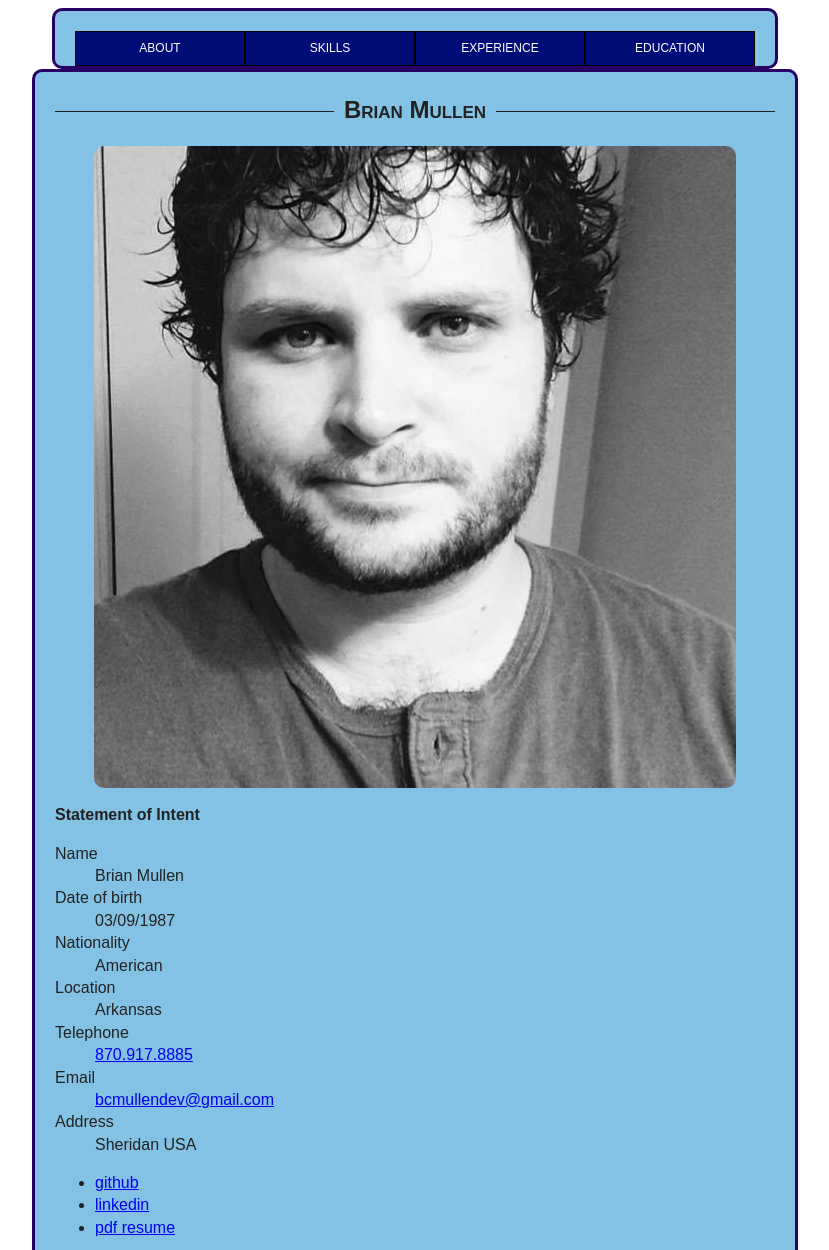
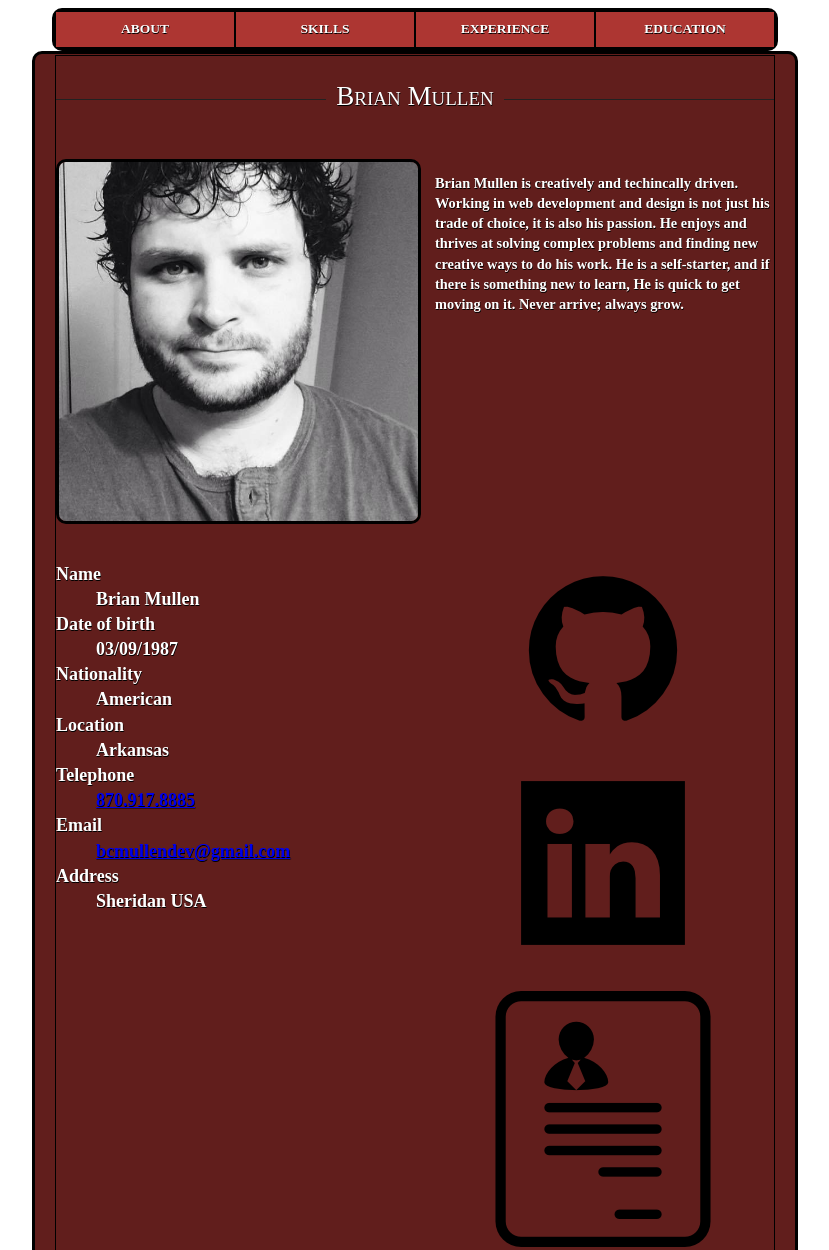
Before and after one commit to bcmullen/MobileWebDev, a website built with Parcel: page resume/index.html in a window 1280 px wide. Shown: the top 1250 px of the page, without its empty margins (225-1054 px from the left). Built offline with nearby package versions, Linux system fonts and the light colour scheme.

Commit message:
massive style overhaul.  not finished yet

```diff
--- a/resume/css/style.css
+++ b/resume/css/style.css
@@ -261,7 +261,12 @@ textarea {
   }
 }
 body {
-  font-family: 'Yanone Kaffeesatz', sans-serif;
+font-family: 'Big Shoulders Inline Display';
+font-size: large;
+font-weight: bold;
+text-shadow: #000 .5px .5px;
+
+color: #fff;
 }
 .container
 {
@@ -273,6 +278,7 @@ nav.primary
 {
   display: grid;
   grid-template-columns: repeat(4,2fr);
+  max-width: 720px;
 }
 
 .headshot {
@@ -283,12 +289,13 @@ nav.primary
   height:auto;
    display: block;
    border-radius: 10px;
+   border-style: solid;
+border-width: 3px;
+  border-color: #000;
 }
 
 
-main{
-  padding: 1px 20px;
-}
+
 
 main h1
 {
@@ -301,20 +308,19 @@ main h1
   flex-direction: row;
 }
 
-main h1:before, main h1:after {
+main h1:before,
+main h1:after {
   background-color: #222;
+  content: "\a0";
   flex-grow: 1;
-  height: 1px;
+  height: 1.5px;
   position: relative;
-  top: 0.75em;
-  content: '\a0';
+  top: 0.80em;
 }
-main h1:before
-{
-  margin-right:10px;
+main h1:before {
+  margin-right: 10px;
 }
-main h1:after
-{
+main h1:after {
   margin-left: 10px;
 }
 
@@ -323,39 +329,168 @@ main h1:after
   border-radius: 10px;
   max-width:720px;
   margin:0 auto;
-  background:  rgba(81, 168, 219, .70);
+  background: #611E1C;
 border-style: solid;
 border-width: 3px;
-  border-color: #270066;
+  border-color: #000;
 }
 
-nav.primary{
 
-  display:grid;
-  grid-template-columns: 2fr 2fr 2fr 2fr;
-  /* --- Using Repeat Keyword ---*/
-  grid-template-columns: repeat(4,1fr);
-  padding:20px 20px 0px 20px;
-}
 
 nav a:link, nav a:visited{
   border:1px solid #000;
   padding:8px 16px;
   text-align:center;
   text-decoration:none;
-  color:#222222;
+  color:#001EE0;
   text-transform:uppercase;
   font-size:.75em;
-  background:#000C78;
+  background:#AD3632;
   transition: background-color .5s ease;
   color:#fff;
 }
 
 nav a:hover{
-   background:#270066;
+   background:#6E2220;
 
 }
-p
+
+main{
+  padding: 1px 20px;
+
+}
+main h1 {
+  display: flex;
+  flex-direction: row;
+  justify-content: center;
+  text-align: center;
+  font-weight: 400;
+  font-variant: small-caps;
+}
+main h1:before,
+main h1:after {
+  background-color: #222;
+  content: "\a0";
+  flex-grow: 1;
+  height: 1px;
+  position: relative;
+  top: 0.77em;
+}
+main h1:before {
+  margin-right: 10px;
+}
+main h1:after {
+  margin-left: 10px;
+}
+p[itemprop="description"] {
+  font-size: 0.8em;
+}
+
+
+
+
+main.container
 {
-  font-weight: bold;
+  display: grid;
+  grid-gap: 1em;
+  grid-template-areas:
+  "title"
+  "about"
+  "education"
+  "skills"
+  "experience";
 }
+
+
+page.title{
+  grid-area: title;
+}
+
+#about
+{
+  grid-area:about;
+  border: 1px solid #000;
+}
+#education
+{
+  grid-area: education;
+}
+
+
+
+#about h1
+{
+  grid-area: myName;
+}
+#skills
+{
+  grid-area: skills;
+}
+#experience
+{
+  grid-area: experience;
+}
+@media only screen and (max-width: 460px) {
+  .related-links li a svg{display:none;}
+
+}
+@media only screen and  (min-width: 768px)
+{
+  main.container {
+  grid-gap: 100px;
+  grid-template-columns: 20% auto;
+  grid-template-areas:
+  "about about"
+  "education skills"
+
+  "experience experience";
+
+
+  }
+}
+
+
+@media only screen and  (min-width: 768px)
+{
+  #about{
+    display: grid;
+    grid-gap: 20px;
+    grid-template-columns: 50% auto;
+    grid-template-areas:
+
+    "myName myName"
+    "name birthDate"
+
+  }
+
+
+#experience{
+  display: grid;
+  grid-gap: 20px;
+
+    grid-template-columns: auto;
+    grid-template-areas:
+
+    "jobTitle"
+    "name"
+    "description"
+    "location"
+    "address"
+    "addressLocality"
+}
+}
+
+.links
+{
+  color: #465FEB;
+}
+
+.related-links
+{
+  list-style-type: none;
+}
+
+.resumeLogo
+{
+  size: 70%;
+}
--- a/resume/index.html
+++ b/resume/index.html
@@ -27,7 +27,12 @@
     <section id="about">
      <h1>Brian Mullen</h1>
       <img class ="headshot" itemprop="image" src="blackandwhiteHeadShot.jpg" alt="Brian Mullen">
-      <p itemprop="description">Statement of Intent</p>
+      <p itemprop="description">Brian Mullen is creatively and techincally driven.
+      Working in web development and design is not just his trade of choice,
+      it is also his passion.  He enjoys and thrives at solving complex problems and finding
+      new creative
+      ways to do his work. He is a self-starter, and if there is something new to learn,
+     He is quick to get moving on it. Never arrive; always grow.</p>
       <dl>
         <dt>Name</dt>
         <dd itemprop="name">
@@ -58,11 +63,12 @@
 
       </dl>
       <ul class="related-links">
-        <li><a itemprop="url" rel="me" href="https://github.com/bcmullen">github</a></li>
-        <li><a itemprop="url" rel="me" href="https://www.linkedin.com/in/brianmullen87/">linkedin</a></li>
-        <li><a itemprop="url" href="brian_mullen_resume.pdf" download>pdf resume</a></li>
+        <li><a itemprop="url" rel="me" class="gitLogo "href="https://github.com/bcmullen"><img src="gitLogo.png"></a></li>
+        <li><a itemprop="url" rel="me" class="linkedLogo" href="https://www.linkedin.com/in/brianmullen87/"><img src="linkedLogo.png"></a></li>
+        <li><a itemprop="url"class ="resumeLogo" href="brian_mullen_resume.pdf" download><img src="resumeLogo.png"></a></li>
       </ul>
     </section>
+
     <section id="skills">
       <h2>Skills</h2>
       <ul>
@@ -92,7 +98,7 @@ Providing focused service to individual
 customers.<br><br>
 Building relationships with customers</p>
           <span itemprop="location" itemscope itemtype="http://schema.org/Place">
-          <a itemprop="url" href="https://www.mazzios.com/">Mazzio's Website</a>
+          <a class="links"itemprop="url" href="https://www.mazzios.com/">Mazzio's Website</a>
           <span itemprop="address" itemscope itemtype="http://schema.org/PostalAddress">
           <span itemprop="addressLocality">Sheridan, AR, USA</span>
           </span>
@@ -104,9 +110,9 @@ Building relationships with customers</p>
         <h3 itemprop="name">Owner | Operator,</h3>
           <span itemprop="location" itemscope itemtype="http://schema.org/Place">
           <span itemprop="name">BRIAN MULLEN MUSIC</span>
-          <a itemprop="url" href="https://www.facebook.com/brianmullenonline">Official Brian Mullen Music Facebook</a>
+          <a class="links"itemprop="url" href="https://www.facebook.com/brianmullenonline">Official Brian Mullen Music Facebook</a>
           <span itemprop="address" itemscope itemtype="http://schema.org/PostalAddress">
-            <span itemprop="addressLocality">Anywhere,USA</span>
+            <span itemprop="addressLocality">Little Rock, AR, USA</span>
           </span>
           </span>
           <span itemprop="startDate" content="2006-02-21T20:00">February 2006</span>
@@ -121,7 +127,7 @@ Networking with other artists, including collaborating and writing with publishe
         <h3 itemprop="name">Web Developer</h3>
           <span itemprop="location" itemscope itemtype="http://schema.org/Place">
           <span itemprop="name">BC MULLEN DEV</span>
-          <a itemprop="http://bcmullendev.com/" href=>BC Mullen Dev Website</a>
+          <a itemprop="url" class="links" href="bcmullendev.com">BC Mullen Devs Website</a>
           <span itemprop="address" itemscope itemtype="http://schema.org/PostalAddress">
             <span itemprop="addressLocality">Sheridan, AR, USA</span>
           </span>
@@ -140,6 +146,7 @@ Networking with other artists, including collaborating and writing with publishe
           <span>2017-2022</span>
       </article>
     </section>
+
   </main>
   <!-- Footer -->
   <footer>
```
Also changed, not shown: resume/gitLogo.png (added), resume/linkedLogo.png (added), resume/resumeLogo.png (added).
